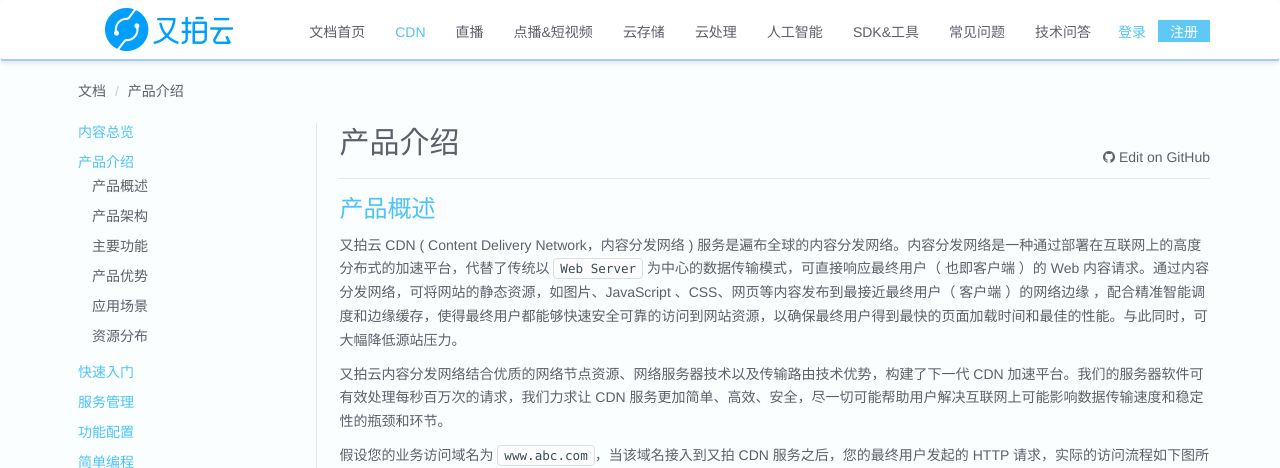
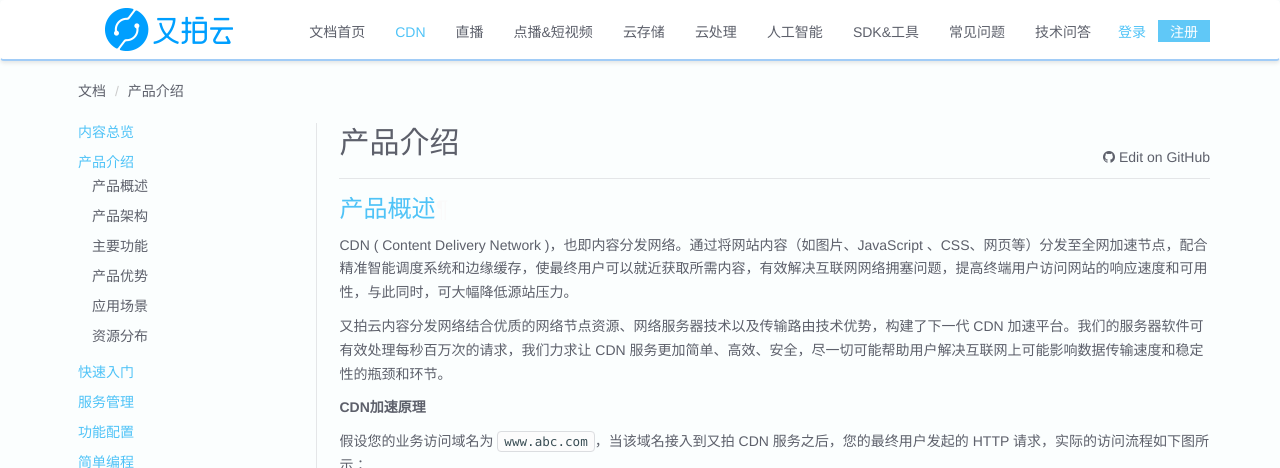
Before and after one commit to upyun/docs, an MkDocs documentation site: the page built from sources/cdn/product.md, in a window 1280 px wide and 1400 px high, cut to the strip 0-468 px from the top of the window. Built offline with MkDocs 1.6.1, drawn with Linux system fonts in a browser that asks for light colours; old or Windows-style settings are respelled for this version of MkDocs; some of the changed text lies outside the part shown.

Commit message:
Update product.md

```diff
--- a/sources/cdn/product.md
+++ b/sources/cdn/product.md
@@ -1,17 +1,16 @@
 ##产品概述
 
-又拍云 CDN ( Content Delivery Network，内容分发网络 ) 服务是遍布全球的内容分发网络。内容分发网络是一种通过部署在互联网上的高度分布式的加速平台，代替了传统以 `Web Server` 为中心的数据传输模式，可直接响应最终用户（ 也即客户端 ）的 Web 内容请求。通过内容分发网络，可将网站的静态资源，如图片、JavaScript  、CSS、网页等内容发布到最接近最终用户（ 客户端 ）的网络边缘  ，配合精准智能调度和边缘缓存，使得最终用户都能够快速安全可靠的访问到网站资源，以确保最终用户得到最快的页面加载时间和最佳的性能。与此同时，可大幅降低源站压力。
+CDN ( Content Delivery Network )，也即内容分发网络。通过将网站内容（如图片、JavaScript  、CSS、网页等）分发至全网加速节点，配合精准智能调度系统和边缘缓存，使最终用户可以就近获取所需内容，有效解决互联网网络拥塞问题，提高终端用户访问网站的响应速度和可用性，与此同时，可大幅降低源站压力。
 
 又拍云内容分发网络结合优质的网络节点资源、网络服务器技术以及传输路由技术优势，构建了下一代 CDN 加速平台。我们的服务器软件可有效处理每秒百万次的请求，我们力求让 CDN 服务更加简单、高效、安全，尽一切可能帮助用户解决互联网上可能影响数据传输速度和稳定性的瓶颈和环节。
 
+**CDN加速原理**
 
 假设您的业务访问域名为 `www.abc.com`，当该域名接入到又拍 CDN 服务之后，您的最终用户发起的 HTTP 请求，实际的访问流程如下图所示：
 
 ![upyun-cdn-dns-theory](http://upyun-assets.b0.upaiyun.com/docs/cdn/product-introduction/upyun-cdn-dns-theory.jpg_/fw/830)
 
-
 ----------
-
 
 ##产品架构
 
@@ -100,9 +99,7 @@
 
 又拍云 CDN 作为网络加速服务商，拥有丰富的 CDN 运营经验，深刻理解互联网基础架构，并提供了 7*24 小时无间断的运营服务，保证任何时刻都可以为客户解疑答惑。
 
-
 ----------
-
 
 ##应用场景
 
```
Also changed, not shown: other parts of sources/cdn/product.md (+2 -2 lines).
